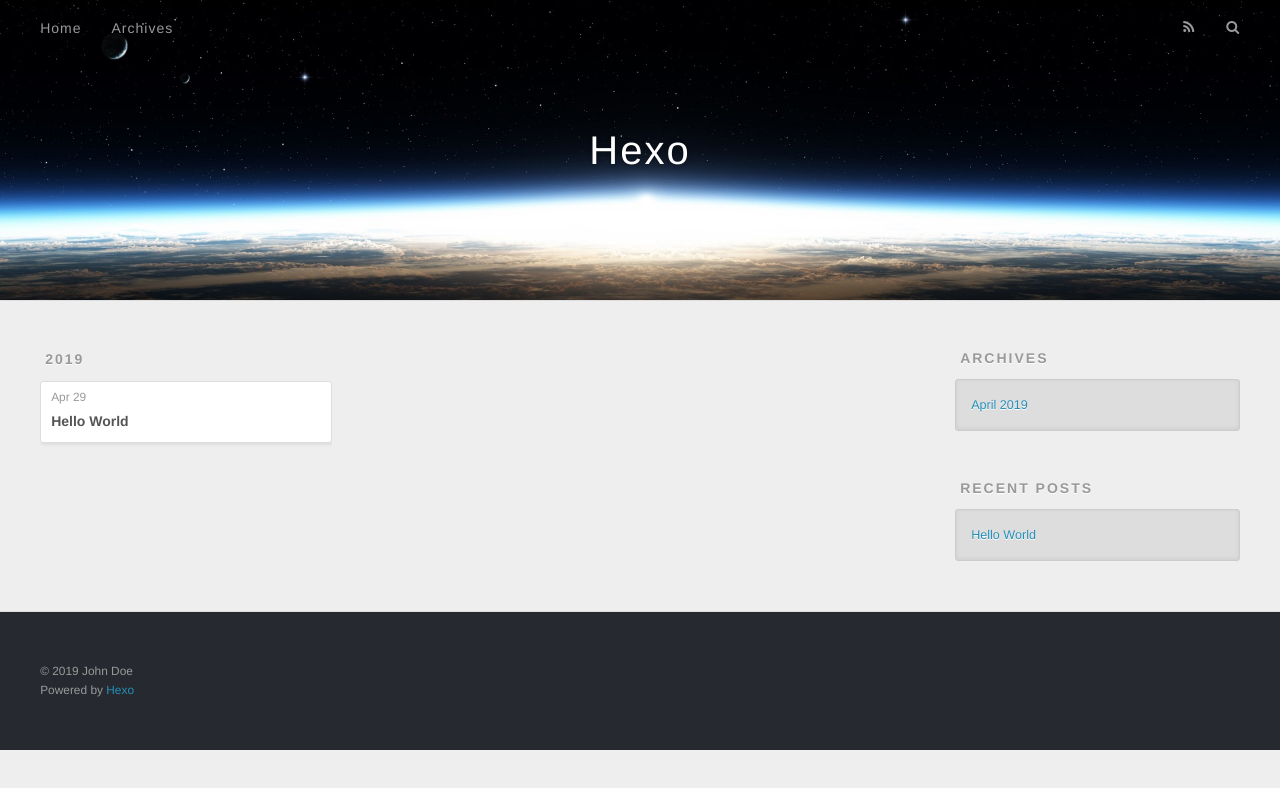
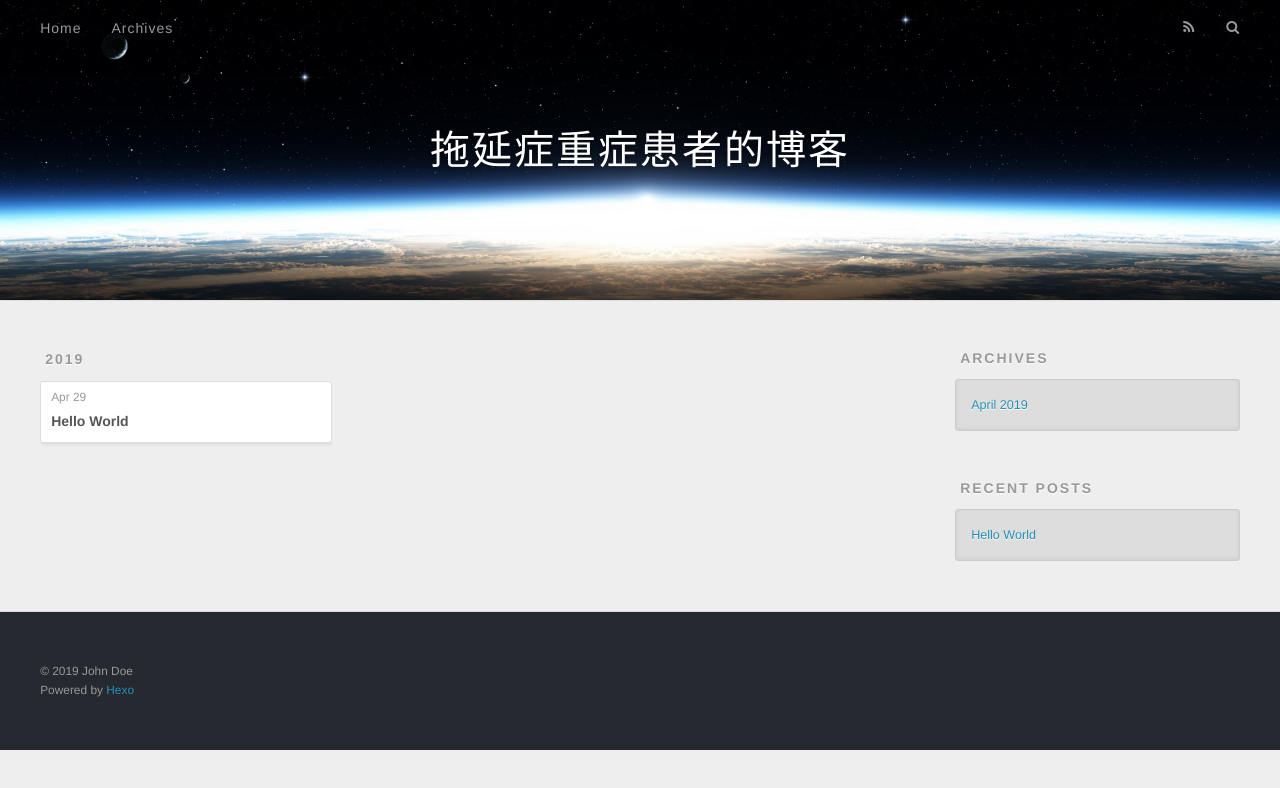
Before and after one commit to szj-coder/szj-coder.github.io, a plain HTML site: page archives/2019/04/index.html in a window 1280 px wide. Drawn offline with nearby package versions, Linux system fonts and the light colour scheme.

Commit message:
Site updated: 2019-04-29 16:13:23

```diff
--- a/archives/2019/04/index.html
+++ b/archives/2019/04/index.html
@@ -3,17 +3,17 @@
 <head><meta name="generator" content="Hexo 3.8.0">
   <meta charset="utf-8">
 
-  <title>Archives: 2019/4 | Hexo</title>
+  <title>Archives: 2019/4 | 拖延症重症患者的博客</title>
   <meta name="viewport" content="width=device-width, initial-scale=1, maximum-scale=1">
   <meta property="og:type" content="website">
-<meta property="og:title" content="Hexo">
+<meta property="og:title" content="拖延症重症患者的博客">
 <meta property="og:url" content="http://yoursite.com/archives/2019/04/index.html">
-<meta property="og:site_name" content="Hexo">
+<meta property="og:site_name" content="拖延症重症患者的博客">
 <meta property="og:locale" content="default">
 <meta name="twitter:card" content="summary">
-<meta name="twitter:title" content="Hexo">
+<meta name="twitter:title" content="拖延症重症患者的博客">
 
-    <link rel="alternate" href="/atom.xml" title="Hexo" type="application/atom+xml">
+    <link rel="alternate" href="/atom.xml" title="拖延症重症患者的博客" type="application/atom+xml">
 
 
     <link rel="icon" href="/favicon.png">
@@ -34,7 +34,7 @@
   <div id="header-outer" class="outer">
     <div id="header-title" class="inner">
       <h1 id="logo-wrap">
-        <a href="/" id="logo">Hexo</a>
+        <a href="/" id="logo">拖延症重症患者的博客</a>
       </h1>
 
     </div>
```
Also changed, not shown: 2019/04/29/hello-world/index.html (+4 -4 lines), archives/2019/index.html (+6 -6 lines), archives/index.html (+6 -6 lines), index.html (+6 -6 lines).
